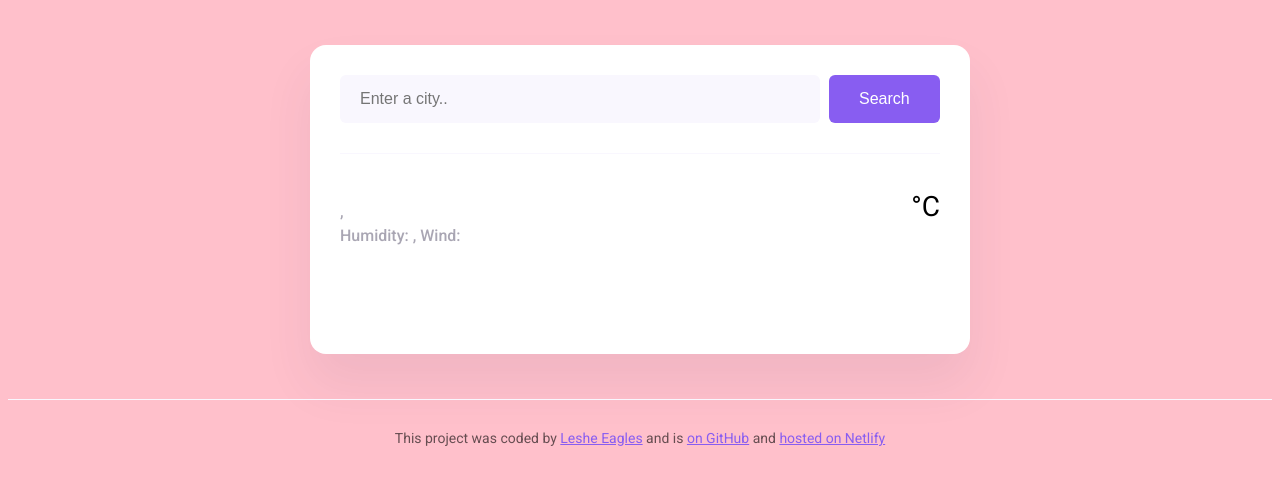
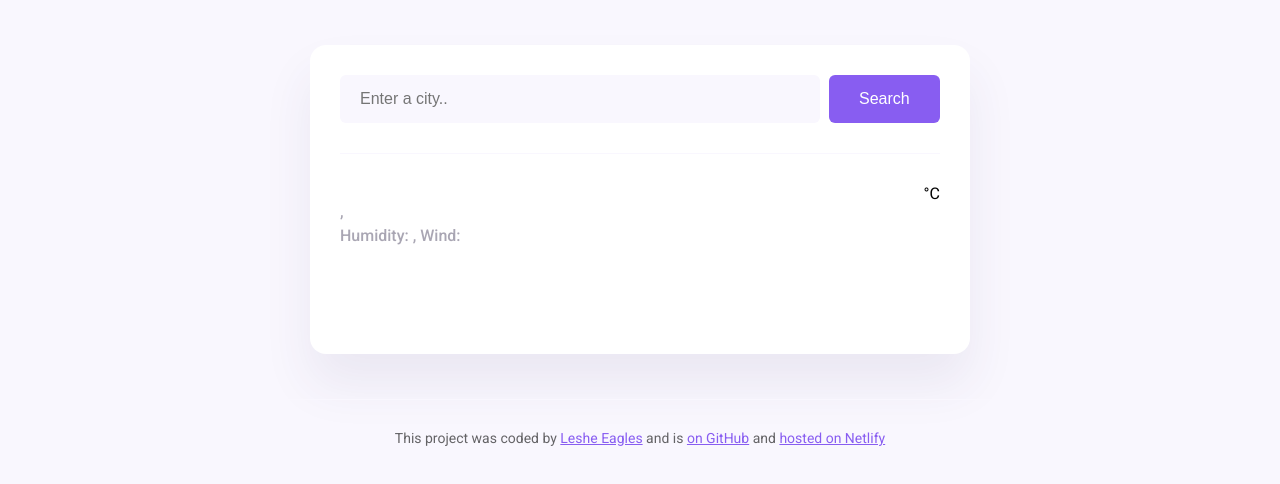
Before and after one commit to LesheEagles/Final-Weather-App, a plain HTML site: page index.html in a window 1280 px wide. Drawn offline with nearby package versions, Linux system fonts and the light colour scheme; files that its build step writes are made by us from their sources; no server answers.

Commit message:
Update style.css

```diff
--- a/style.css
+++ b/style.css
@@ -1,5 +1,5 @@
 body {
-  background-color: pink;
+  background-color: #f9f7fe;
   font-family: "Roboto", sans-serif;
 }
 
@@ -66,7 +66,7 @@ main {
   color: #f65282;
 }
 
-.weather-temperature-container {
+.weather-app-temperature-container {
   display: flex;
 }
 
@@ -81,25 +81,22 @@ main {
   font-weight: bold;
 }
 
-.weather-app-unit {
+.weatehr-app-unit {
   margin-top: 6px;
   font-size: 28px;
 }
-
 .weather-forecast {
   display: flex;
   justify-content: space-around;
   margin-top: 30px;
 }
-
-.forecast-date {
+.weather-forecast-date {
   text-align: center;
   color: rgba(39, 33, 66, 0.4);
   font-size: 16px;
   line-height: 20px;
   margin-bottom: 10px;
 }
-
 .weather-forecast-icon {
   width: 88px;
   height: 88px;
@@ -109,11 +106,10 @@ main {
 .weather-forecast-temperatures {
   text-align: center;
   color: #f65282;
-  margin-top: 10px;
   display: flex;
   justify-content: center;
+  margin-top: 10px;
 }
-
 .weather-forecast-temperature {
   padding: 0 10px;
 }
```
